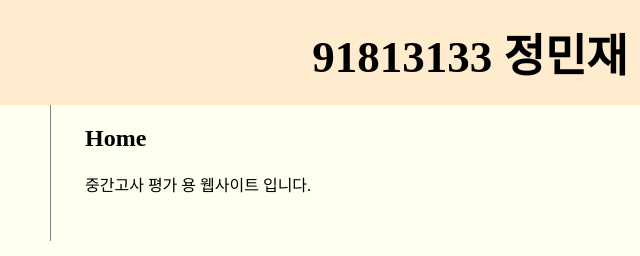
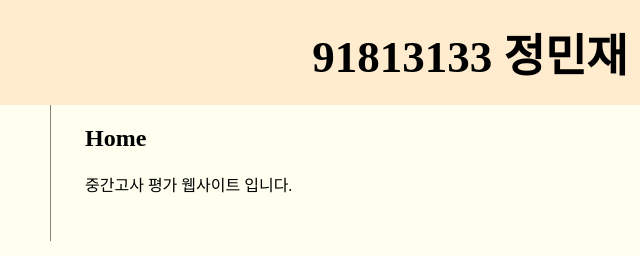
Before and after one commit to wm0416/blog, a plain HTML site: page index.html in a window 1280 px wide. Shown: the full height of the page, 170-810 px from the left. Drawn offline with Linux system fonts and the light colour scheme.

Commit message:
first commit

```diff
--- a/index.html
+++ b/index.html
@@ -19,7 +19,7 @@
 
       <div id="article">
         <h2>Home</h2>
-        <p>중간고사 평가 용 웹사이트 입니다.</p>
+        <p>중간고사 평가 웹사이트 입니다.</p>
       </div>
     </div>
   </body>
```
